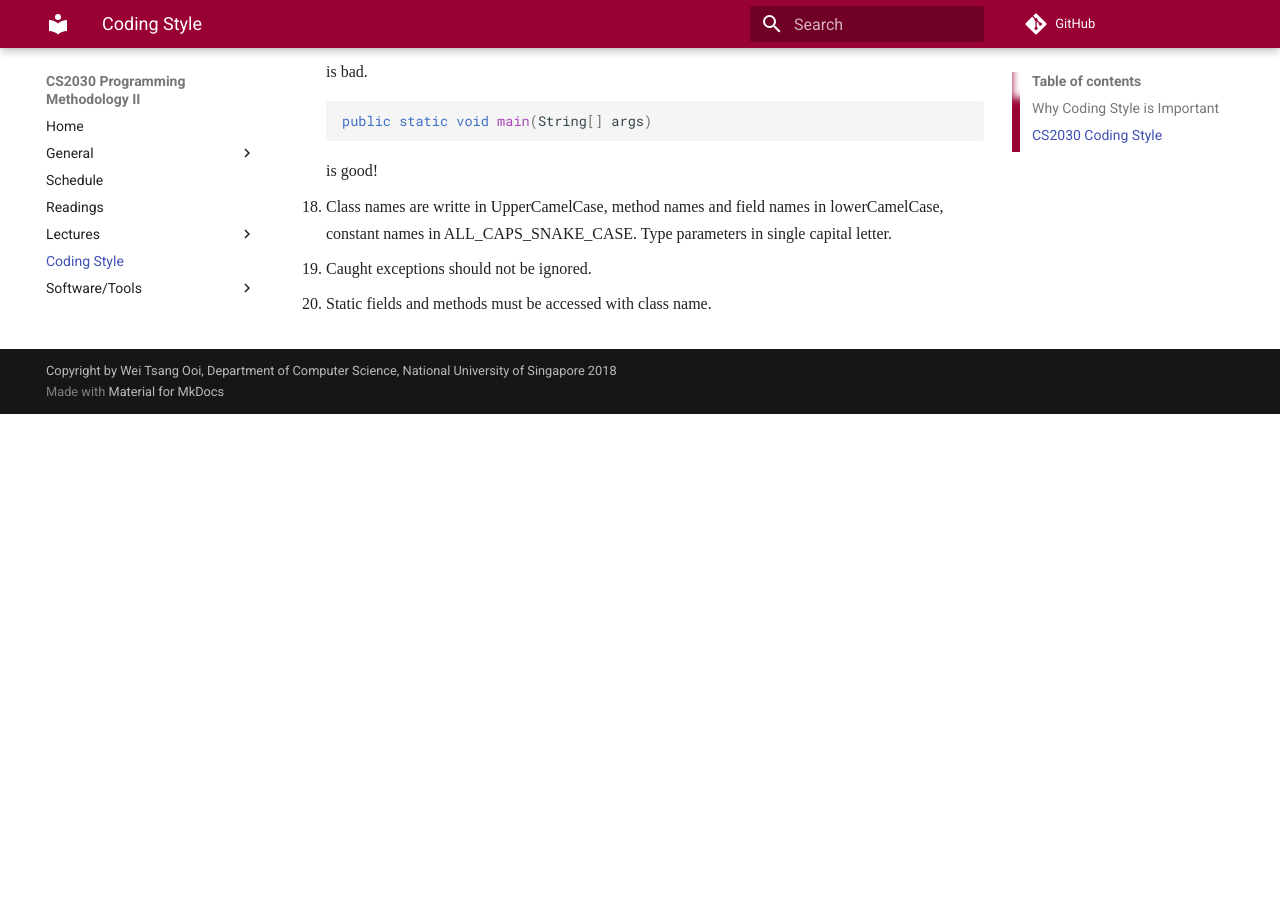
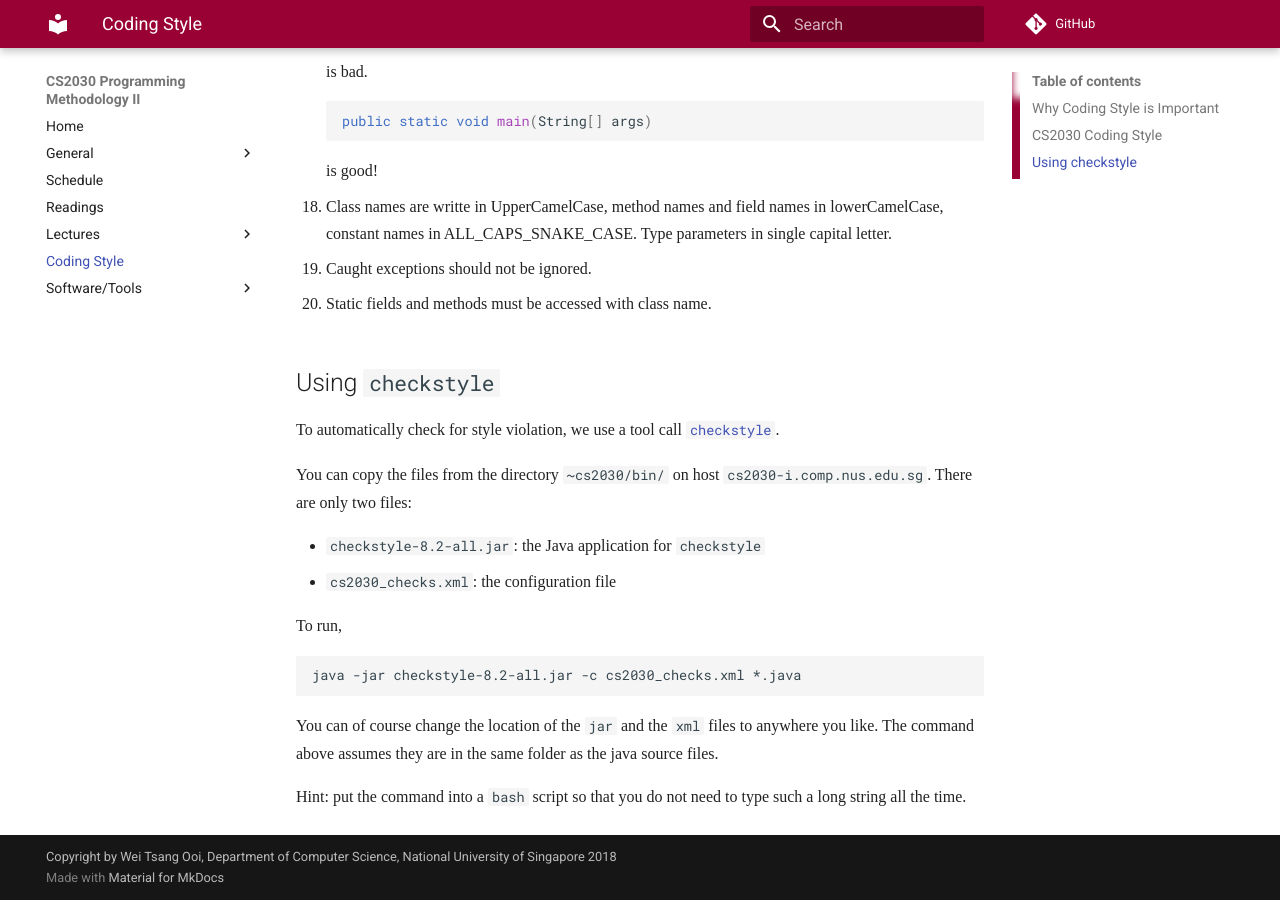
Before and after one commit to nus-cs2030/1718-s2, an MkDocs documentation site: the page built from docs/style.md, in a window 1280 px wide and 900 px high, scrolled down 4620 px. Built offline with MkDocs 1.6.1 and Material for MkDocs 9.7.7, drawn with Linux system fonts in a browser that asks for light colours; some web fonts are replaced; comment, search, counter and statistics services are not loaded; old or Windows-style settings are respelled for this version of MkDocs; before the commit the page ends 5034 px from its top, so only the background shows below that.

Commit message:
Update with `checkstyle` information

````diff
--- a/docs/style.md
+++ b/docs/style.md
@@ -225,3 +225,22 @@ line into multiple lines to enhance readability, this is called _line wrapping_.
 19. Caught exceptions should not be ignored.
 
 20. Static fields and methods must be accessed with class name.
+
+## Using `checkstyle`
+
+To automatically check for style violation, we use a tool call [`checkstyle`](http://checkstyle.sourceforge.net).
+
+You can copy the files from the directory `~cs2030/bin/` on host `cs2030-i.comp.nus.edu.sg`.  There are only two files:
+
+- `checkstyle-8.2-all.jar`: the Java application for `checkstyle`
+- `cs2030_checks.xml`: the configuration file
+
+To run,
+
+```
+java -jar checkstyle-8.2-all.jar -c cs2030_checks.xml *.java
+```
+
+You can of course change the location of the `jar` and the `xml` files to anywhere you like.  The command above assumes they are in the same folder as the java source files.
+
+Hint: put the command into a `bash` script so that you do not need to type such a long string all the time.
````
